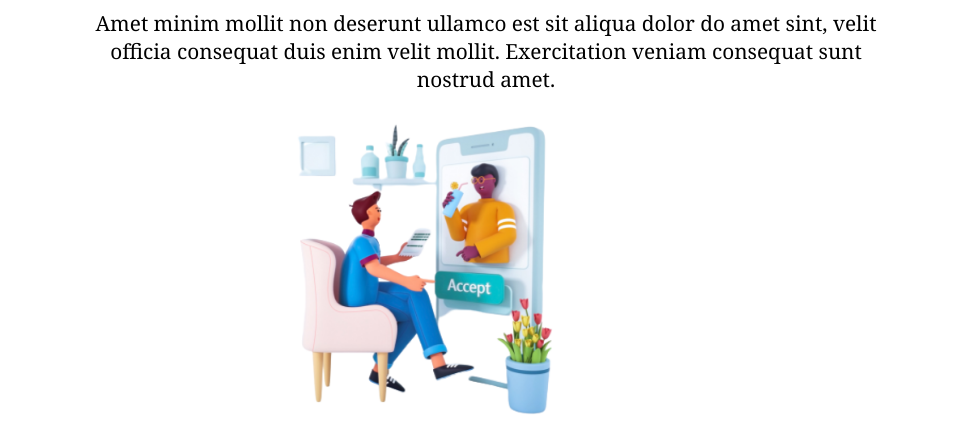
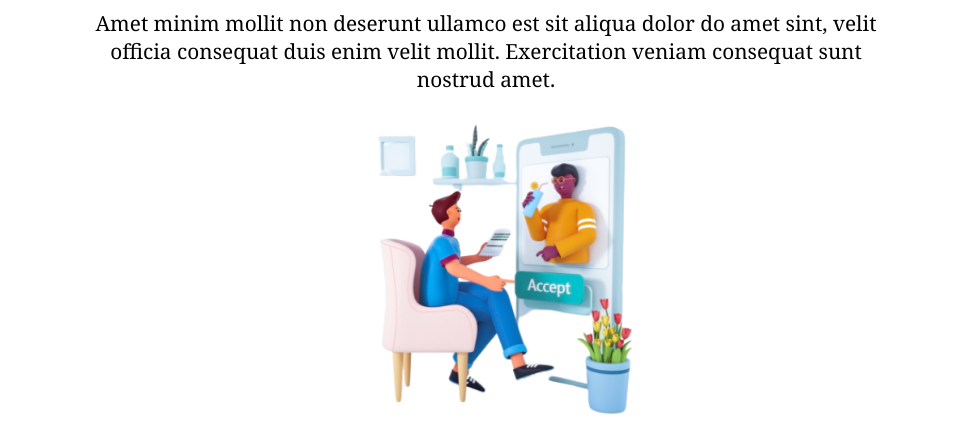
Before and after one commit to poovarasansp/Task1, a plain HTML site: page index.html in a window 1280 px wide. Shown: the part 85-531 px from the top of the page, without its empty margins (154-1126 px from the left). Drawn offline with Linux system fonts and the light colour scheme.

Commit message:
Image changed

```diff
--- a/main.css
+++ b/main.css
@@ -10,7 +10,7 @@
 }
 img{
     width: 60vh;
-    margin-left: 20rem;
+    margin-left: 25rem;
 }
 .box-a{
     border: 3px solid #1fa7f4;
```
